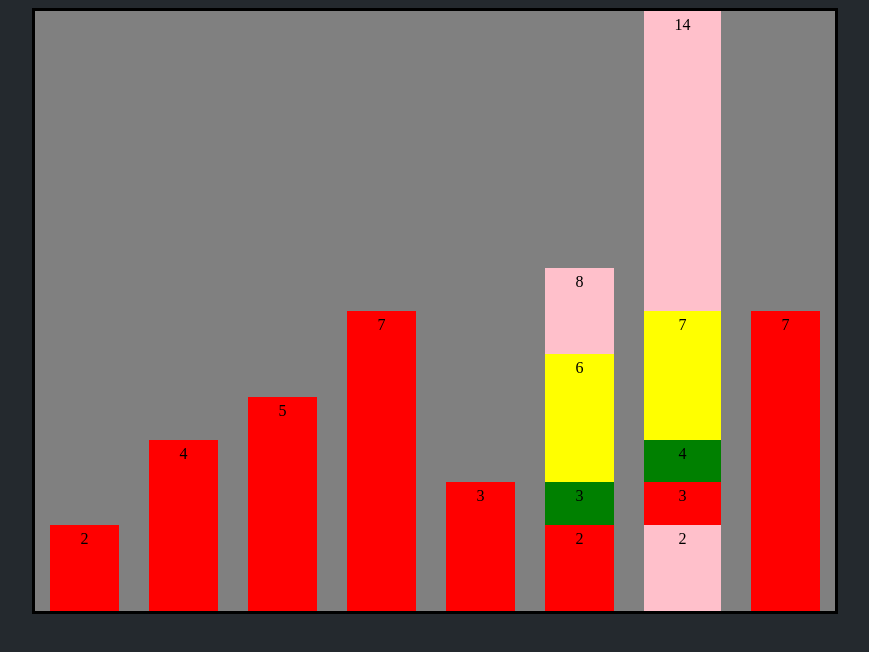
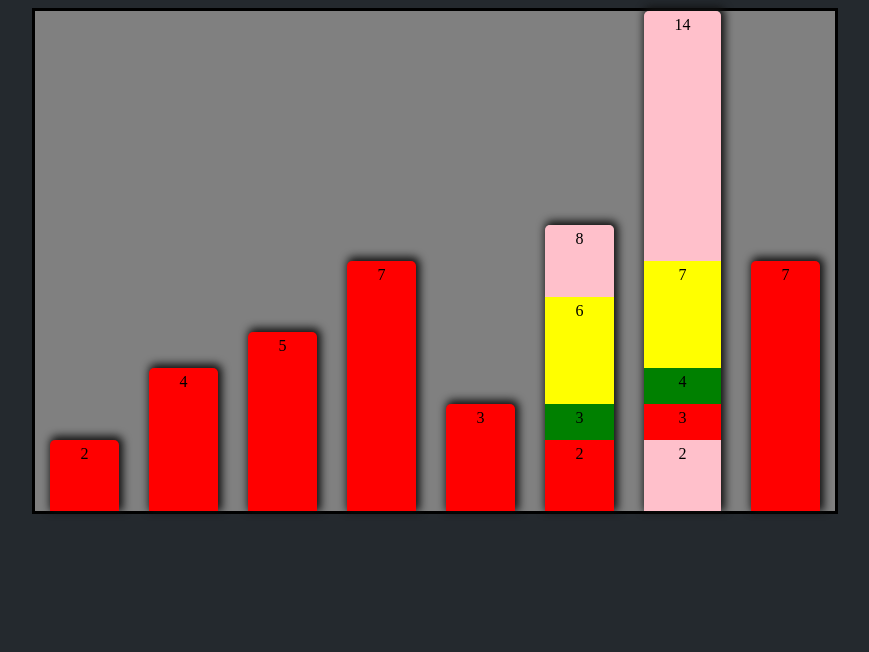
Before and after one commit to ElectricMolasses/kingofredonions.github.io, a website: page index.html in a window 1280 px wide. Shown: the whole page, without its empty margins (205-1074 px from the left). Drawn offline with nearby package versions, Linux system fonts and the light colour scheme.

Commit message:
Added styles to improve general look, created animation to fade bars in, and assigned classes appropriately in main.js

```diff
--- a/src/main.js
+++ b/src/main.js
@@ -67,7 +67,8 @@ function drawBar(value, options) {
      .css('background-color', options.barColour)
      .css('display', 'flex')
      .css('justify-content', 'center')
-     .text(value);
+     .text(value)
+     .addClass('bar');
 
   if (typeof options.barTextAlign !== 'string') {
     options.barTextAlign = 'top';
@@ -111,6 +112,9 @@ function drawStackedBar(values, options) {
                                              .height(curHeight)
                                              .css('width', '100%')
                                              .css('background-color', options.stackColours[colourPointer]);
+    if (i !== 0) curBar.addClass('lowerStackBar')
+      else curBar.addClass('topStackBar');
+    curBar.removeClass('bar');
 
     if (colourPointer === 0)
       colourPointer = options.stackColours.length - 1;
@@ -134,7 +138,8 @@ function createStackContainer(options) {
                          .css('align-items', 'flex-end')
                          .css('margin', 0)
                          .css('margin-left', options.barSpacing)
-                         .css('margin-right', options.barSpacing);
+                         .css('margin-right', options.barSpacing)
+                         .addClass('stack');
 }
 
 function relativeHeight(value, options) {
@@ -195,7 +200,7 @@ const testData = [2, 4, 5, 7, 3, [2, 6, 3, 8], [7, 4, 2, 14, 3], 7];
 // Tick range is just for y-axis ticks, based on bar values.
 const testOptions = {
   width: 800,
-  height: 600,
+  height: 500,
   background: 'grey',
   title: 'Test Chart',
   titleColour: 'white',
@@ -204,7 +209,7 @@ const testOptions = {
   barTextAlign: null,
   barSpacing: 15,
   barAxes: 'x',
-  labels: [1, 2, 3, 4, 5, 6, 7],
+  labels: [1, 2, 3, 4, 5, 6, 7, 8],
   tickRange: 1
 };
 
--- a/src/style.css
+++ b/src/style.css
@@ -13,3 +13,50 @@ body {
   min-height: 200px;
   display: flex;
 }
+
+.bar {
+  border-top-right-radius: 5px;
+  border-top-left-radius: 5px;
+  box-shadow: 2px -2px 8px 2px #111111;
+
+  animation-duration: 3s;
+  animation-name: fade-in;
+}
+
+.topStackBar {
+  border-top-right-radius: 5px;
+  border-top-left-radius: 5px;
+}
+
+/*.lowerStackBar {
+
+}*/
+
+.stack {
+  border-top-right-radius: 5px;
+  border-top-left-radius: 5px;
+  box-shadow: 2px -2px 8px 2px #111111;
+
+  animation-duration: 3s;
+  animation-name: fade-in;
+}
+
+@keyframes fade-in {
+  from {
+    opacity: 0;
+  }
+
+  to {
+    opacity: 1;
+  }
+}
+
+@keyframes grow {
+  from {
+    height: 0px;
+  }
+
+  to {
+    height: 100%;
+  }
+}
```
Also changed, not shown: references.txt (+15 -0 lines).
